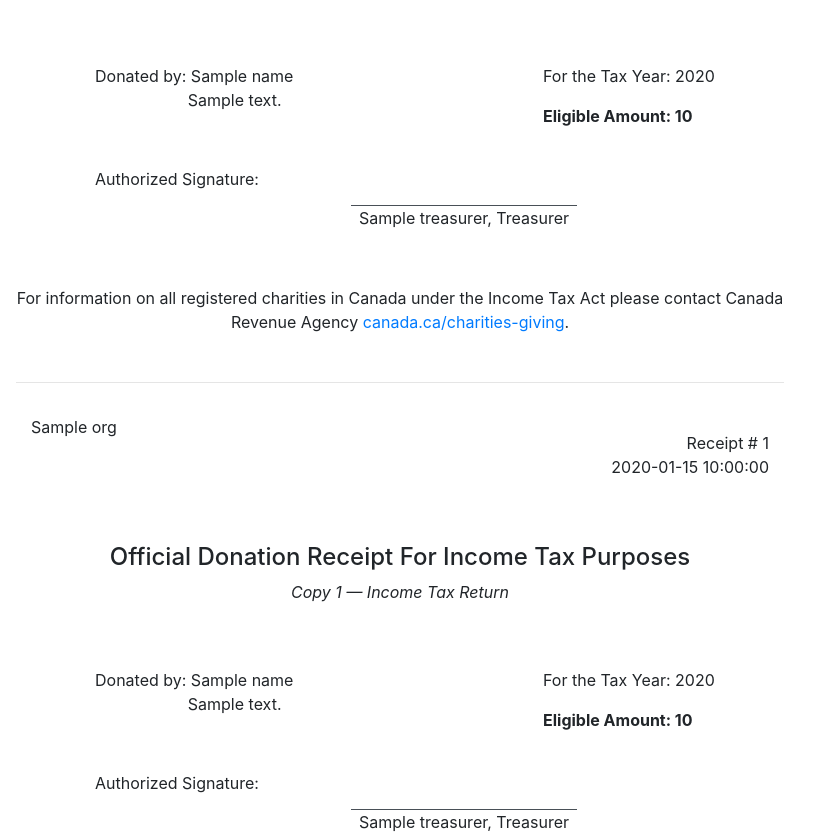
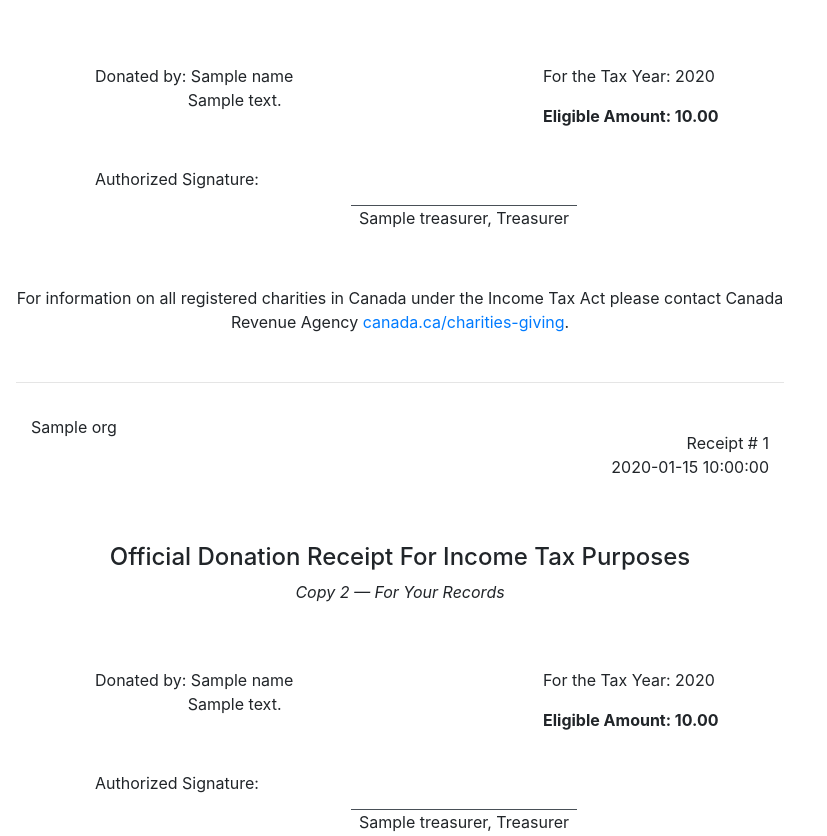
Before and after one commit to atomberg/transaction-organizer, a Flask app: template app/templates/tax_receipt.html.j2 in a window 1280 px wide. Shown: the part 189-1025 px from the top of the page, without its empty margins (0-827 px from the left). Run offline with Flask 2, Linux system fonts and the light colour scheme; the template is opened without the code that fills it: most values are stand-ins (such as "Sample title", 1, 10 or a date in 2020); some libraries are stand-ins or nearby versions.

Commit message:
Fix receipt formatting

```diff
--- a/app/templates/tax_receipt.html.j2
+++ b/app/templates/tax_receipt.html.j2
@@ -52,7 +52,6 @@
       <div class="container">
         <h4>Official Donation Receipt For Income Tax Purposes</h4>
         <p><em>Copy 1 &mdash; Income Tax Return</em></p>
-        <!-- <p>Copy 2 &mdash; For Your Records</p> -->
       </div>
     </div>
 
@@ -66,7 +65,7 @@
         </div>
         <div class="col-4">
           <p>For the Tax Year: {{ tax_year }}</p>
-          <p><strong>Eligible Amount: {{ amount }}</strong></p>
+          <p><strong>Eligible Amount: {{ amount | currency_format }}</strong></p>
         </div>
       </div>
     </div>
@@ -107,8 +106,7 @@
     <div id="title-2" class="text-center py-5">
       <div class="container">
         <h4>Official Donation Receipt For Income Tax Purposes</h4>
-        <p><em>Copy 1 &mdash; Income Tax Return</em></p>
-        <!-- <p>Copy 2 &mdash; For Your Records</p> -->
+        <p><em>Copy 2 &mdash; For Your Records</em></p>
       </div>
     </div>
 
@@ -122,7 +120,7 @@
         </div>
         <div class="col-4">
           <p>For the Tax Year: {{ tax_year }}</p>
-          <p><strong>Eligible Amount: {{ amount }}</strong></p>
+          <p><strong>Eligible Amount: {{ amount | currency_format }}</strong></p>
         </div>
       </div>
     </div>
```
